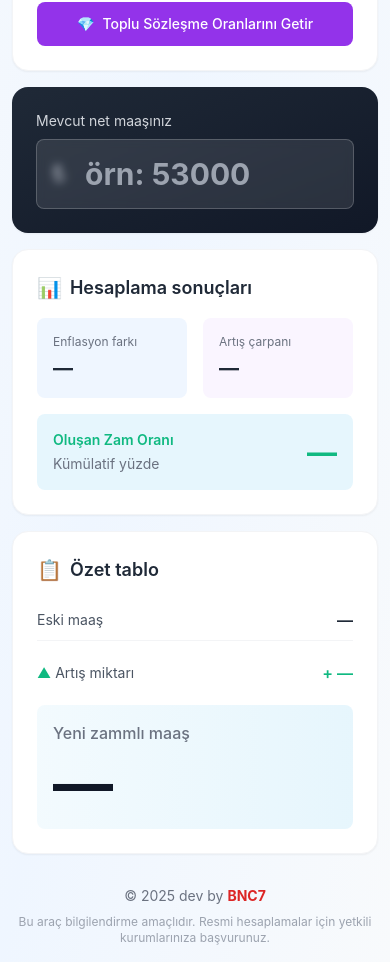
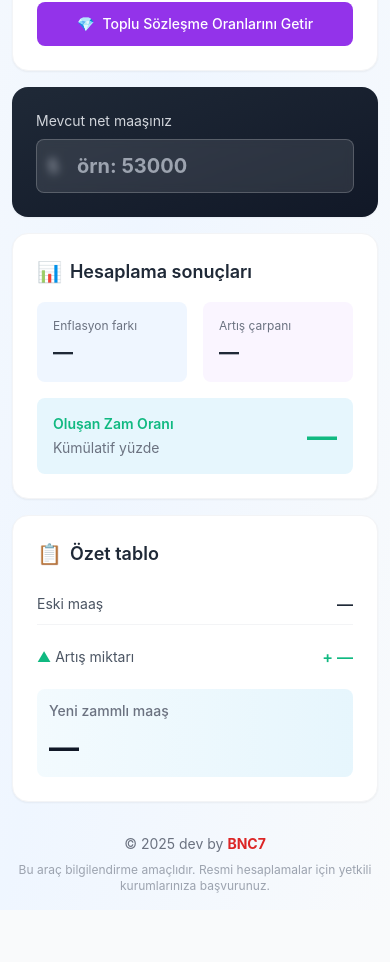
Before and after one commit to BNC7dev/maas, a Next.js app: page / in a window 390 px wide. Shown: the part 983-1945 px from the top of the page. After the commit the page ends 1893 px from the top, so only its background shows below. Built offline with nearby package versions, Linux system fonts and the light colour scheme.

Commit message:
fix: mobil duzende maas kutusu tasma sorunu duzeltildi

```diff
--- a/app/page.tsx
+++ b/app/page.tsx
@@ -384,16 +384,17 @@ export default function Home() {
                   Mevcut net maaşınız
                 </label>
                 <div className="relative">
-                  <span className="absolute left-4 top-1/2 -translate-y-1/2 text-2xl text-gray-400">
+                  <span className="absolute left-3 md:left-4 top-1/2 -translate-y-1/2 text-xl md:text-2xl text-gray-400">
                     ₺
                   </span>
                   <input
                     id="current-salary"
                     type="text"
+                    inputMode="numeric"
                     value={currentSalary}
                     onChange={(e) => setCurrentSalary(e.target.value)}
                     placeholder="örn: 53000"
-                    className="w-full pl-12 pr-4 py-4 bg-white/10 backdrop-blur-sm border border-white/20 rounded-lg text-3xl font-bold text-white placeholder:text-gray-400 focus:outline-none focus:ring-2 focus:ring-white/30"
+                    className="w-full pl-10 md:pl-12 pr-3 md:pr-4 py-3 md:py-4 bg-white/10 backdrop-blur-sm border border-white/20 rounded-lg text-xl md:text-2xl lg:text-3xl font-bold text-white placeholder:text-gray-400 focus:outline-none focus:ring-2 focus:ring-white/30 truncate"
                     aria-label="Mevcut net maaşınız"
                   />
                 </div>
@@ -447,9 +448,9 @@ export default function Home() {
                     + {formatCurrency(increaseAmount)}
                   </span>
                 </div>
-                <div className="bg-gradient-to-r from-primary/5 to-primary/10 rounded-lg p-4 mt-4">
-                  <div className="text-base text-gray-500 mb-2 font-medium">Yeni zammlı maaş</div>
-                  <div className={`text-6xl font-bold ${newSalaryAmount !== null ? 'text-success animate-pulse' : 'text-gray-900'}`}>
+                <div className="bg-gradient-to-r from-primary/5 to-primary/10 rounded-lg p-3 md:p-4 mt-4 overflow-hidden">
+                  <div className="text-sm md:text-base text-gray-500 mb-2 font-medium">Yeni zammlı maaş</div>
+                  <div className={`text-3xl sm:text-4xl md:text-5xl lg:text-6xl font-bold break-all ${newSalaryAmount !== null ? 'text-success animate-pulse' : 'text-gray-900'}`}>
                     {newSalaryAmount !== null ? formatCurrency(newSalaryAmount) : '—'}
                   </div>
                 </div>
```
Also changed, not shown: scripts/test-api.js (added, +26 -0 lines).
